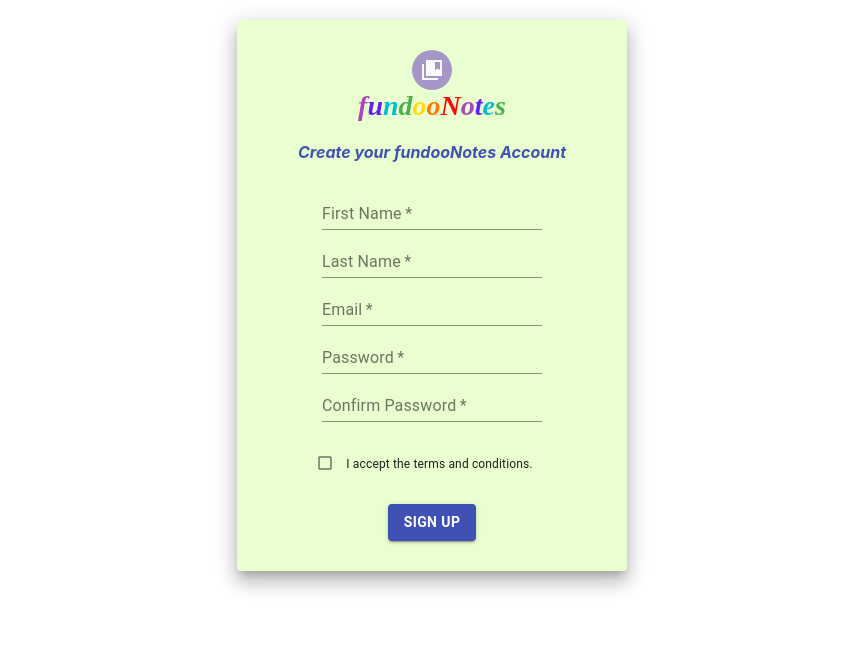
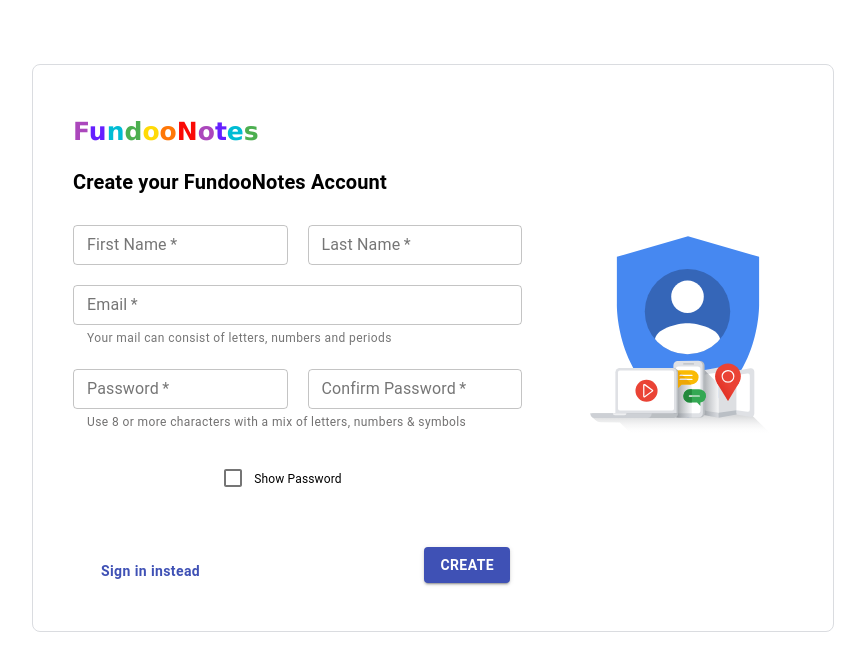
Before and after one commit to SanjanaGRao/FundooNotes-App-FE, a React (Create React App) app: page / in a window 1280 px wide. Shown: the top 670 px of the page, without its empty margins (208-1073 px from the left). Built offline with nearby package versions, Linux system fonts and the light colour scheme.

Commit message:
Refactored: UI of the Create Account Page

```diff
--- a/public/index.html
+++ b/public/index.html
@@ -24,7 +24,7 @@
       work correctly both with client-side routing and a non-root public URL.
       Learn how to configure a non-root public URL by running `npm run build`.
     -->
-    <title>React App</title>
+    <title>fundooNotes App</title>
   </head>
   <body>
     <noscript>You need to enable JavaScript to run this app.</noscript>
--- a/src/components/Pages/CreateAccount.jsx
+++ b/src/components/Pages/CreateAccount.jsx
@@ -1,10 +1,9 @@
 import React from 'react';
 import '../css/createAccountPage.css'
-import { Grid, Paper, Avatar, Typography, TextField, Button } from '@material-ui/core';
+import accounts from "../images/account.svg"
+import { Grid, Typography, TextField, Button } from '@material-ui/core';
 import FormControlLabel from '@material-ui/core/FormControlLabel';
-import CollectionsBookmarkSharpIcon from '@mui/icons-material/CollectionsBookmarkSharp';
 import Checkbox from '@material-ui/core/Checkbox';
-
 
 export class CreateAccount extends React.Component {
     constructor(props) {
@@ -15,35 +14,45 @@
             email: "",
             password: "",
             passwordConfirmation: "",
+            showPassword: false,
         }
         this.handleSubmit = this.handleSubmit.bind(this);
         this.handleChange = this.handleChange.bind(this);
+    }
+    isValidName(name) {
+        const onlyAlphabetsAndSpace = /^[a-zA-Z\s]+$/;
+        return onlyAlphabetsAndSpace.test(name);
     }
     handleSubmit(event) {
         console.log("Form Submitted");
         event.preventDefault();
     }
     handleChange(event) {
+        var name = event.target.value;
+        if (name) {
+            var isValid = this.isValidName(name);
+        }
+        if (isValid) {
             this.setState({
-            [event.target.name]: event.target.value
+                [event.target.name]: event.target.value,
+            });
+        } else {
+            this.setState({
+                [event.target.name]: event.target.value,
             });
         }
+    }
     render() {
-        const paperStyle = { padding: '30px 20px', width: 350, margin: "20px auto", backgroundColor: '#EAFFD0'};
         const headerStyle = { margin: 0 };
-        const avatarStyle = { backgroundColor: '#a696c8' }
         return (
-            <Grid>
-                <Paper elevation={12} style={paperStyle}>
-                    <Grid align='center'>
-                        <Avatar style={avatarStyle}>
-                            {/* alt="fundoo Notes"
-                            src="/fundoonotes-app/src/components/images/pngtree-notes-icon-vector-png-image_2340328.jpg"
-                            sx={{ width: 56, height: 56 }}  */}
-                            <CollectionsBookmarkSharpIcon />
-                        </Avatar>
-                        <h2 class="rainbow" style={headerStyle}>
-                            <span>f</span>
+            <div className="imgBox">
+                <div className="outerBox">
+                    <div className="outerPadding"></div>
+                    <div>
+                        <div>
+                            <Grid align='left' className="headingAndSubHeading">
+                                <h1 class="rainbow" style={headerStyle}>
+                                    <span>F</span>
                                     <span>u</span>
                                     <span>n</span>
                                     <span>d</span>
@@ -54,33 +63,133 @@
                                     <span>t</span>
                                     <span>e</span>
                                     <span>s</span>
-                        </h2>
+                                </h1>
                                 <br />
-                        <Typography variant='h7' color='primary' gutterBottom><b><i>Create your fundooNotes Account</i></b></Typography>
+                                <Typography variant='h6' gutterBottom><b>Create your FundooNotes Account</b></Typography>
                             </Grid>
-                    <form>
+                            <form onSubmit={this.handleSubmit} id="form" name="form">
+                                <div className="innerImg">
+                                    <div className="inputBox">
                                         <br />
-                        <TextField required  id="outlined-basic" color= 'primary' type='text' label='First Name' placeholder="Enter your first name"  onChange={this.handleChange}/>
-                        <br />
-                        <TextField required id="outlined-basic" color= 'primary' type= 'text' label='Last Name' placeholder="Enter your last name"  onChange={this.handleChange}/>
-                        <br />
-                        <TextField required id="outlined-basic" color= 'primary' type= 'email' label='Email' placeholder="Enter your email"  onChange={this.handleChange}/>
-                        <br />
-                        <TextField required id="outlined-basic" color= 'primary' type= 'password' label='Password' placeholder="Enter your password"  onChange={this.handleChange} />
-                        <br />
-                        <TextField required id="outlined-basic" color= 'primary' type= 'password' label='Confirm Password' placeholder="Confirm your password"  onChange={this.handleChange}/>
-                        <br />
-                        <br />
-                        <FormControlLabel
-                            control={<Checkbox name="checkedA" style={{transform: "scale(0.75)"}} />}
-                            label= {<span style={{ fontSize: '0.75rem' }}>I accept the terms and conditions.</span>}
+                                        <div className="names" align="left">
+                                            <div className="firstName">
+                                                <TextField
+                                                    required
+                                                    variant="outlined"
+                                                    name="firstName"
+                                                    color='primary'
+                                                    type='text'
+                                                    label='First Name'
+                                                    placeholder="Enter your first name"
+                                                    size="small"
+                                                    value={this.state.firstName}
                                                     onChange={this.handleChange}
                                                 />
-                        <br /><br />
-                        <Button type='submit' variant='contained' color='primary'><b>Sign up</b></Button>
+                                            </div>
+                                            <div className="lastName">
+                                                <TextField
+                                                    required
+                                                    variant="outlined"
+                                                    name="lastName"
+                                                    color='primary'
+                                                    type='text'
+                                                    label='Last Name'
+                                                    placeholder="Enter your last name"
+                                                    size="small"
+                                                    value={this.state.lastName}
+                                                    onChange={this.handleChange}
+                                                />
+                                            </div>
+                                        </div>
+                                        <br />
+                                        <div className="email" align="left">
+                                            <TextField
+                                                required
+                                                fullWidth
+                                                id="full-width-text-field"
+                                                variant="outlined"
+                                                name="email"
+                                                color='primary'
+                                                type='email'
+                                                label='Email'
+                                                placeholder="xyz@example.com"
+                                                autoComplete="email"
+                                                size="small"
+                                                helperText="Your mail can consist of letters, numbers and periods"
+                                                value={this.state.email}
+                                                onChange={this.handleChange}
+                                            />
+                                        </div>
+                                        <br />
+                                        <div className="passwords" align="left">
+                                            <div className="pass">
+                                                <TextField
+                                                    required
+                                                    fullwidth
+                                                    variant="outlined"
+                                                    name="password"
+                                                    color='primary'
+                                                    type="password"
+                                                    label='Password'
+                                                    size="small"
+                                                    placeholder="Enter your password"
+                                                    value={this.state.password}
+                                                    onChange={this.handleChange}
+                                                />
+                                            </div>
+                                            <div className="confirmPassword">
+                                                <TextField
+                                                    required
+                                                    fullwidth
+                                                    variant="outlined"
+                                                    name="passwordConfirmation"
+                                                    color='primary'
+                                                    type='password'
+                                                    label='Confirm Password'
+                                                    placeholder="Confirm your password"
+                                                    size="small"
+                                                    value={this.state.passwordConfirmation}
+                                                    onChange={this.handleChange}
+                                                />
+                                            </div>
+                                        </div>
+                                        <div className="message">
+                                            <span>
+                                                Use 8 or more characters with a mix of letters, numbers & symbols
+                                            </span>
+                                        </div>
+                                        <br />
+                                        <div className="showPassword">
+                                            <FormControlLabel
+                                                control={
+                                                    <Checkbox
+                                                        value="allowExtraEmails"
+                                                        color="primary"
+                                                    />
+                                                }
+                                                label={<span style={{ fontSize: '0.75rem' }}>Show Password</span>}
+                                                onChange={this.handleChange}
+                                            />
+                                        </div>
+                                        <div className="signInSignUp">
+                                            <div className="signIn">
+                                                <Button variant="text" style={{ textTransform: 'none' }} color='primary' ><b>Sign in instead</b></Button>
+                                            </div>
+                                            <div className="create">
+                                                <Button type='submit' variant='contained' color='primary' onChange={this.handleSubmit}><b>Create</b></Button>
+                                            </div>
+                                        </div>
+                                    </div>
+                                    <div className="img">
+                                        <img src={accounts} width={260} height={244} style={{ verticalAlign: 'middle' }} />
+                                    </div>
+                                </div>
                             </form>
-                </Paper>
-            </Grid>
+                        </div>
+                    </div>
+                </div>
+            </div>
         )
+
     }
 }
--- a/src/components/css/createAccountPage.css
+++ b/src/components/css/createAccountPage.css
@@ -1,47 +1,173 @@
-.rainbow {
-    font: bold italic 1.75em "Fira Sans", serif;
+@media only screen and (min-width: 800px) {
+  .imgBox{
+      height: auto;
+      min-height: 500px;
+      position: relative;
+      width: 800px;
+      right: 50%;
+      left: 50%;
+      margin-top: 4em;
+      margin-left: -400px;
+      margin-right: -400px;
+      margin-bottom: 5em;
+      border-radius: 8px;
+      border: 1px solid #dadce0;
+      transition: delay 0.5s;
+      transition: width 1s;
+  }
+  .img{
+      margin-left: 5%;
+      margin-right: 5%;
+  }
+  .innerImg{
+      display: inline-block;
+      display: flex;
+  }
   }
 
-  .rainbow span:nth-child(10n + 1) {
+  @media only screen and (max-width: 900px) {
+      .imgBox{
+          position: relative;
+          width: 498px;
+          height: auto;
+          min-height: 500px;
+          right: 50%;
+          left: 50%;
+          margin-top: 4em;
+          margin-left: -246px;
+          margin-bottom: 5em;
+          border-radius: 8px;
+          border: 1px solid #dadce0;
+          transition: width 0.5s;
+      }
+      .img{
+          margin-left: 5%;
+          margin-right: 5%;
+          display: none;
+          transition: delay 2s;
+          transition: width 1s;
+      }
+      }
+  .outerBox {
+    box-flex: 1;
+    padding: 48px 40px 36px;
+  }
+
+
+
+.rainbow {
+  font-weight: bold;
+  font-size: 25px;
+  font-family: "Lucida Sans", "Lucida Sans Regular", "Lucida Grande","Lucida Sans Unicode", Geneva, Verdana, sans-serif;
+  -webkit-background-clip: text;
+  -moz-background-clip: text;
+  background-clip: text;
+  color: transparent;
+  }
+
+  .rainbow span:nth-child(7n + 1) {
     color: #ab47bc;
   }
 
-  .rainbow span:nth-child(10n + 2){
+  .rainbow span:nth-child(7n + 2){
     color: #651fff;
   }
 
-  .rainbow span:nth-child(10n + 3){
+  .rainbow span:nth-child(7n + 3){
     color: #00bcd4;
   }
 
-  .rainbow span:nth-child(10n + 4){
+  .rainbow span:nth-child(7n + 4){
     color: #4caf50;
   }
 
-  .rainbow span:nth-child(10n + 5){
+  .rainbow span:nth-child(7n + 5){
     color: #ffda07;
   }
 
-  .rainbow span:nth-child(10n + 6){
+  .rainbow span:nth-child(7n + 6){
     color: #ff7707;
   }
 
-  .rainbow span:nth-child(10n + 7) {
+  .rainbow span:nth-child(7n + 7) {
     color: #fa0a06;
   }
 
-  .rainbow span:nth-child(10n + 8) {
-    color: #ab47bc;
-  }
+.message {
+  color: rgba(20, 19, 19, 0.6);
+  font-family: "Roboto", "Helvetica", "Arial", sans-serif;
+  font-weight: 400;
+  font-size: 0.75rem;
+  line-height: 1.66;
+  letter-spacing: 0.03333em;
+  text-align: left;
+  margin-top: 4px;
+  margin-right: 14px;
+  margin-bottom: 0;
+  margin-left: 14px;
+}
 
-  .rainbow span:nth-child(10n + 9){
-    color: #651fff;
-  }
+.headingAndSubHeading {
+  margin-top: 4px;
+  margin-right: 14px;
+  margin-bottom: 0;
+  margin-left: 0px;
+}
 
-  .rainbow span:nth-child(10n + 10){
-    color: #00bcd4;
-  }
+.showPassword{
+  margin-top: 4px;
+  margin-right: 14px;
+  margin-bottom: 0;
+  margin-left: 0px;
+}
 
-  .rainbow span:nth-child(10n + 11){
-    color: #4caf50;
-  }
+.signInSignUp {
+  display: inline-block;
+  display: flex;
+}
+
+.signIn {
+  font-family: "Google Sans", Roboto, Arial, sans-serif;
+  font-size: 14px;
+  color: #1a73e8;
+  margin-top: 48px;
+  margin-left: 20px;
+  margin-right: auto;
+  padding: 6px 0;
+}
+
+.create {
+  margin-top: 48px;
+  margin-left: auto;
+  margin-right: 12px;
+}
+
+.names {
+  display: inline-block;
+  display: flex;
+}
+
+.firstName {
+  width: 214.5px;
+  margin-right: 10px;
+}
+
+.lastName {
+  width: 214.5px;
+  margin-left: 10px;
+}
+
+.passwords {
+  display: inline-block;
+  display: flex;
+}
+
+.pass {
+  width: 214.5px;
+  margin-right: 10px;
+}
+
+.confirmPassword {
+  width: 214.5px;
+  margin-left: 10px;
+}
```
Also changed, not shown: src/components/images/account.svg (added), src/components/images/accountnew.svg (added). Lines whose indentation alone changed are shown as unchanged.
